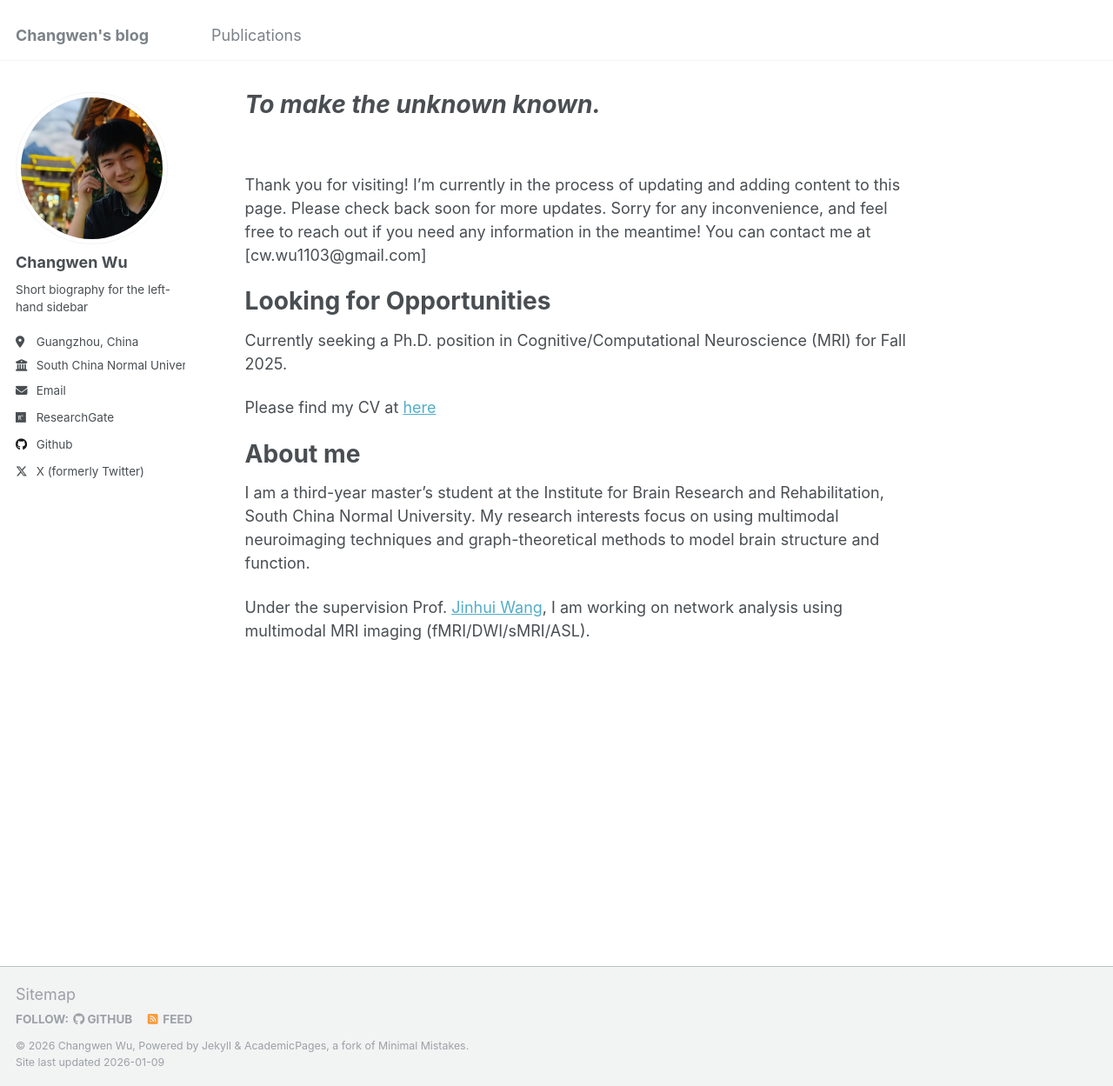
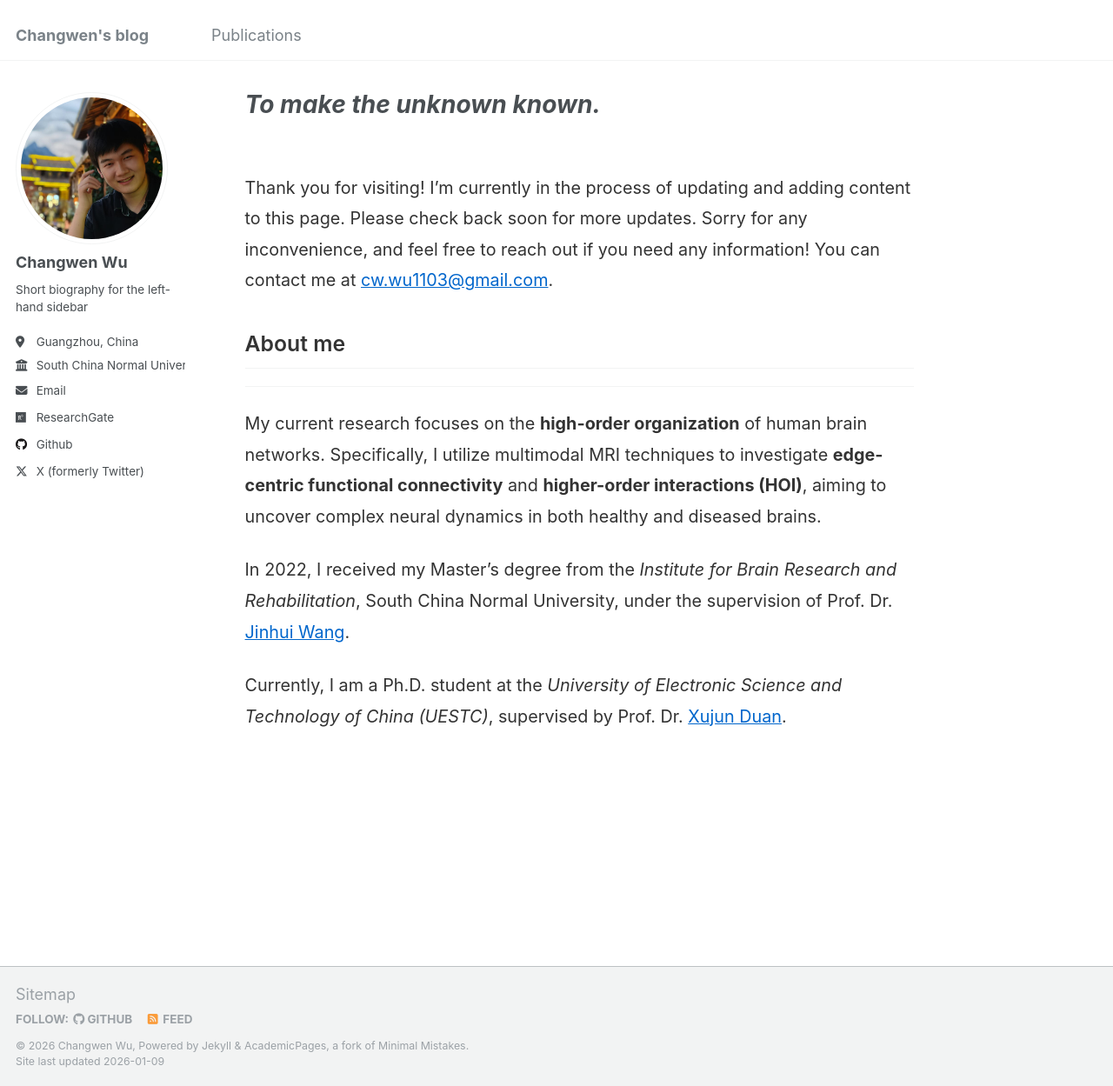
Before and after one commit to Changwen-Wu/Changwen-Wu.github.io, a Jekyll site: the page built from _pages/about.md, in a window 1280 px wide and 1249 px high. Shown: the whole window at 87% size. Built offline with Jekyll 4.4.1, drawn with Linux system fonts in a browser that asks for light colours.

Commit message:
Update about.md

```diff
--- a/_pages/about.md
+++ b/_pages/about.md
@@ -9,16 +9,25 @@ redirect_from:
 
 <br>
 
-Thank you for visiting! I’m currently in the process of updating and adding content to this page. Please check back soon for more updates. Sorry for any inconvenience, and feel free to reach out if you need any information in the meantime! You can contact me at [cw.wu1103@gmail.com]
+<div style="font-family: -apple-system, BlinkMacSystemFont, 'Segoe UI', Roboto, Helvetica, Arial, sans-serif; font-size: 1.1em; line-height: 1.8; color: #333;">
 
-Looking for Opportunities
-======
-Currently seeking a Ph.D. position in Cognitive/Computational Neuroscience (MRI) for Fall 2025.
+<p>
+  Thank you for visiting! I’m currently in the process of updating and adding content to this page. Please check back soon for more updates. Sorry for any inconvenience, and feel free to reach out if you need any information! You can contact me at <a href="mailto:cw.wu1103@gmail.com" style="text-decoration: underline; color: #0066cc;">cw.wu1103@gmail.com</a>.
+</p>
 
-Please find my CV at [here](https://changwen-wu.github.io/files/CV.pdf)
+<h2 style="margin-top: 40px; margin-bottom: 20px; font-weight: 600;">About me</h2>
+<hr style="margin-bottom: 25px;">
 
-About me
-======
-I am a third-year master's student at the Institute for Brain Research and Rehabilitation, South China Normal University. My research interests focus on using multimodal neuroimaging techniques and graph-theoretical methods to model brain structure and function.
+<p>
+  My current research focuses on the <strong>high-order organization</strong> of human brain networks. Specifically, I utilize multimodal MRI techniques to investigate <strong>edge-centric functional connectivity</strong> and <strong>higher-order interactions (HOI)</strong>, aiming to uncover complex neural dynamics in both healthy and diseased brains.
+</p>
 
-Under the supervision Prof. [Jinhui Wang](https://scholar.google.com/citations?user=4_djMV0AAAAJ&hl=en&oi=ao), I am working on network analysis using multimodal MRI imaging (fMRI/DWI/sMRI/ASL).
+<p>
+  In 2022, I received my Master’s degree from the <em>Institute for Brain Research and Rehabilitation</em>, South China Normal University, under the supervision of Prof. Dr. <a href="https://scholar.google.com/citations?user=4_djMV0AAAAJ&hl=en&oi=ao" target="_blank" style="color: #0066cc;">Jinhui Wang</a>.
+</p>
+
+<p>
+  Currently, I am a Ph.D. student at the <em>University of Electronic Science and Technology of China (UESTC)</em>, supervised by Prof. Dr. <a href="https://scholar.google.com/citations?user=s8DIQOwAAAAJ" target="_blank" style="color: #0066cc;">Xujun Duan</a>.
+</p>
+
+</div>
```
